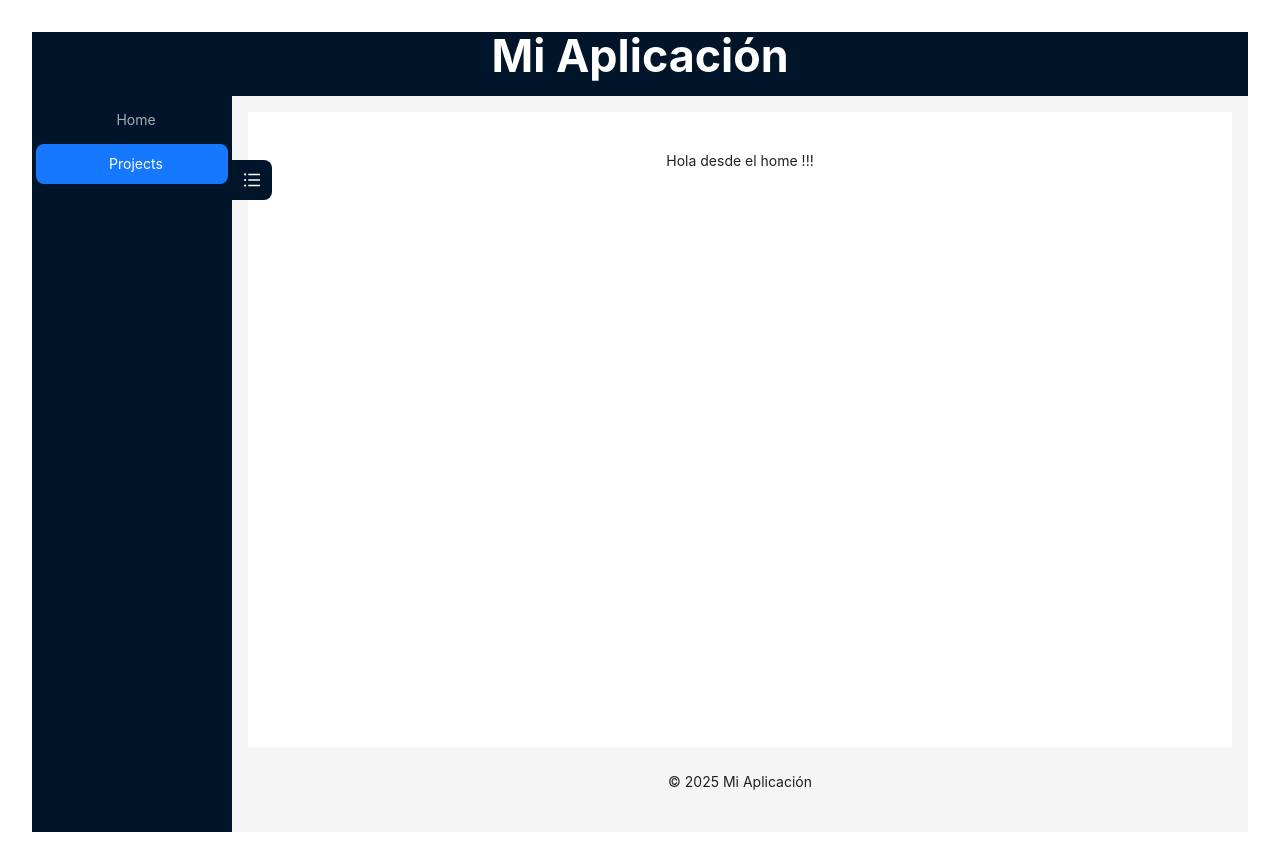
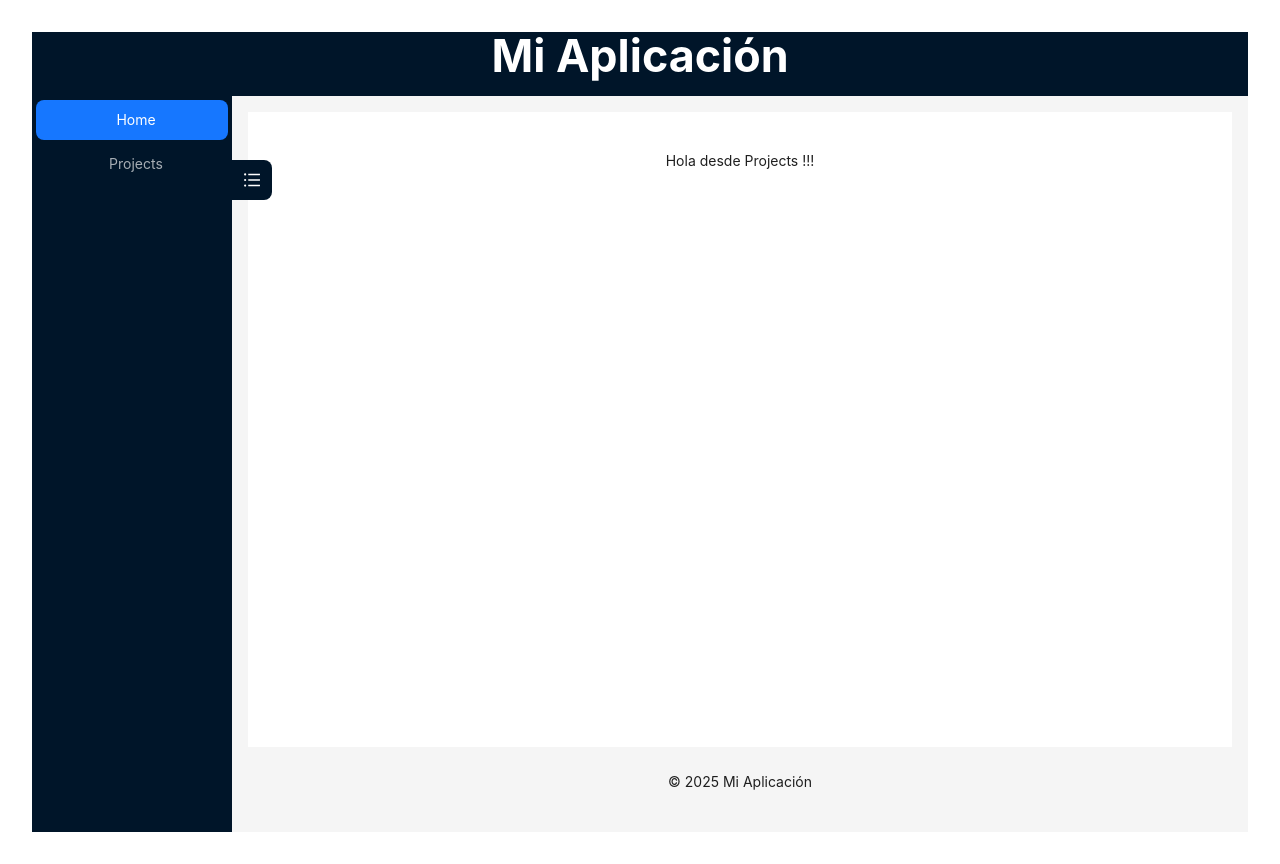
Before and after one commit to manueruperez/omnipro-front-test, a React (Vite) app: page /projects in a window 1280 px wide. Built offline with nearby package versions, Linux system fonts and the light colour scheme.

Commit message:
feat(navigation)

```diff
--- a/src/components/molecules/drawerMenu/DrawerMenu.tsx
+++ b/src/components/molecules/drawerMenu/DrawerMenu.tsx
@@ -1,4 +1,5 @@
 import { Drawer, Menu } from "antd";
+import { useNavigate } from "react-router-dom";
 
 interface DrawerMenuProps {
   visible: boolean;
@@ -11,10 +12,19 @@ const DrawerMenu: React.FC<DrawerMenuProps> = ({
   onClose,
   menuItems,
 }) => {
+  const navigate = useNavigate();
   const itemsLabels = menuItems.map((item, index) => ({
     key: index,
     label: item.label,
   }));
+
+  const handleMenuClick = (key: string) => {
+    const selectedItem = menuItems[+key];
+    if (selectedItem) {
+      navigate(selectedItem.route);
+      onClose();
+    }
+  };
   return (
     <Drawer
       title="Menú"
@@ -23,7 +33,12 @@ const DrawerMenu: React.FC<DrawerMenuProps> = ({
       onClose={onClose}
       open={visible}
     >
-      <Menu mode="vertical" defaultSelectedKeys={["1"]} items={itemsLabels} />
+      <Menu
+        mode="vertical"
+        defaultSelectedKeys={["1"]}
+        items={itemsLabels}
+        onClick={(e) => handleMenuClick(e.key)}
+      />
     </Drawer>
   );
 };
--- a/src/components/molecules/sideBar/SideBar.tsx
+++ b/src/components/molecules/sideBar/SideBar.tsx
@@ -1,4 +1,5 @@
 import { Layout, Menu } from "antd";
+import { useNavigate } from "react-router-dom";
 
 const { Sider } = Layout;
 
@@ -13,10 +14,19 @@ const Sidebar: React.FC<SidebarProps> = ({
   onCollapse,
   menuItems,
 }) => {
-  const itemsLabels = menuItems.map((item, index) => ({
-    key: index,
+  const navigate = useNavigate();
+
+  // Mapeamos correctamente los items con la clave `route`
+  const itemsLabels = menuItems.map((item) => ({
+    key: item.route, // Usar `route` como clave única
     label: item.label,
   }));
+
+  // Manejar la navegación al hacer clic en un elemento del menú
+  const handleMenuClick = (e: { key: string }) => {
+    navigate(e.key); // `key` ahora es la `route`
+  };
+
   return (
     <Sider
       collapsible
@@ -29,8 +39,9 @@ const Sidebar: React.FC<SidebarProps> = ({
       <Menu
         theme="dark"
         mode="inline"
-        defaultSelectedKeys={["1"]}
+        defaultSelectedKeys={[menuItems[0]?.route]} // Selección inicial
         items={itemsLabels}
+        onClick={handleMenuClick} // Redirige al hacer clic
       />
     </Sider>
   );
--- a/src/modules/projects/Projects.tsx
+++ b/src/modules/projects/Projects.tsx
@@ -2,7 +2,7 @@ const Projects = () => {
   return (
     <>
       {" "}
-      <p>Hola desde el home !!!</p>
+      <p>Hola desde Projects !!!</p>
     </>
   );
 };
```
